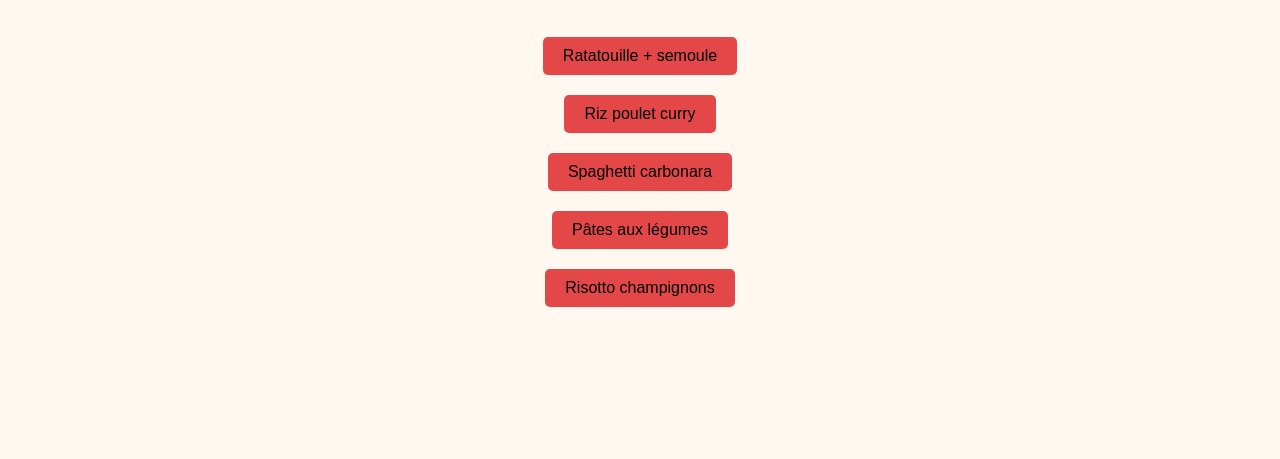
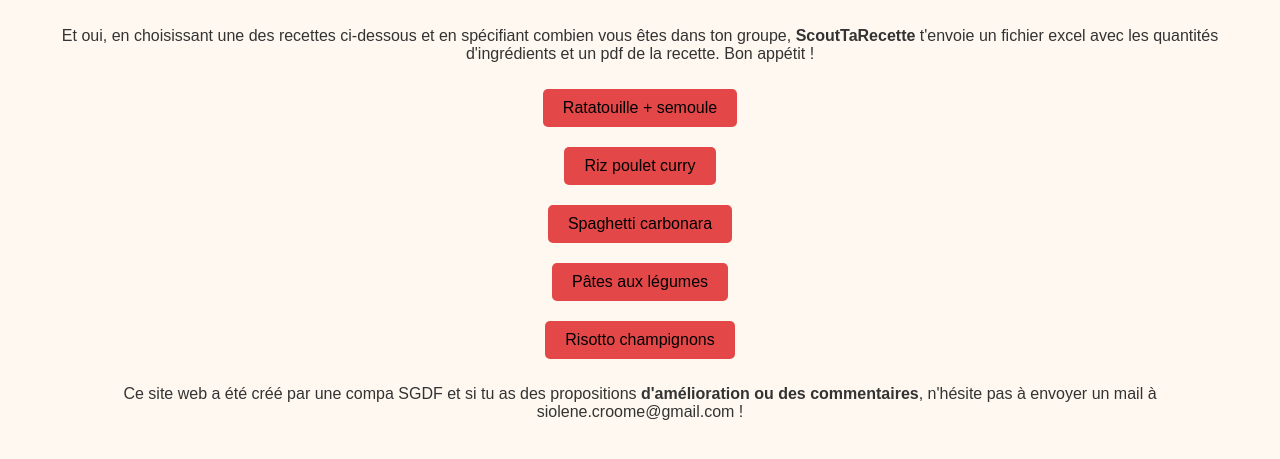
Before and after one commit to siolenecroome/ScoutTaRecette, a plain HTML site: page templates/index.html in a window 1280 px wide. Shown: the part 161-620 px from the top of the page. Drawn offline with Linux system fonts and the light colour scheme.

Commit message:
Enhance index.html with additional site information
Added a new paragraph explaining the functionality of the site and a contact email for suggestions.

```diff
--- a/templates/index.html
+++ b/templates/index.html
@@ -56,6 +56,7 @@
     </header>
     <main>
         <p class="intro">Bienvenue sur <strong>ScoutTaRecette</strong>, une plateforme qui te permet de préparer tes repas en quelques clics !</p>
+        <p>Et oui, en choisissant une des recettes ci-dessous et en spécifiant combien vous êtes dans ton groupe, <strong>ScoutTaRecette</strong> t'envoie un fichier excel avec les quantités d'ingrédients et un pdf de la recette. Bon appétit !</p>
         <div class="recette-liste">
             <a href="/form?recette=Ratatouille semoule"><button>Ratatouille + semoule</button></a>
             <a href="/form?recette=Riz poulet curry"><button>Riz poulet curry</button></a>
@@ -63,6 +64,7 @@
             <a href="/form?recette=Pates aux legumes"><button>Pâtes aux légumes</button></a>
             <a href="/form?recette=Risotto champignons"><button>Risotto champignons</button></a>
         </div>
+    <p> Ce site web a été créé par une compa SGDF et si tu as des propositions <strong>d'amélioration ou des commentaires</strong>, n'hésite pas à envoyer un mail à siolene.croome@gmail.com !</p>
     </main>
 </body>
 </html>
```
